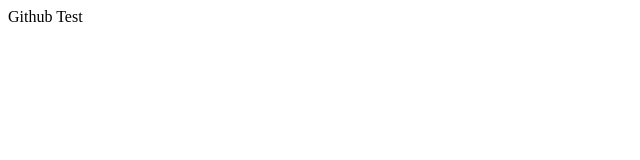
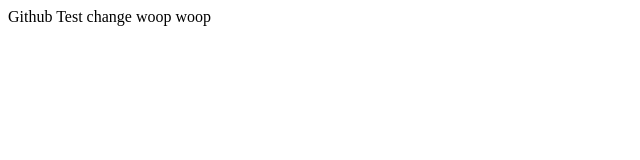
Before and after one commit to AllyBerte/1sem-mmd-2021, a plain HTML site: page index.html in a window 1280 px wide. Shown: the whole page, without its empty margins (0-640 px from the left). Drawn offline with Linux system fonts and the light colour scheme.

Commit message:
Update index.html

```diff
--- a/index.html
+++ b/index.html
@@ -8,5 +8,6 @@
 </head>
 <body>
     Github Test
+    change woop woop
 </body>
 </html>
```
